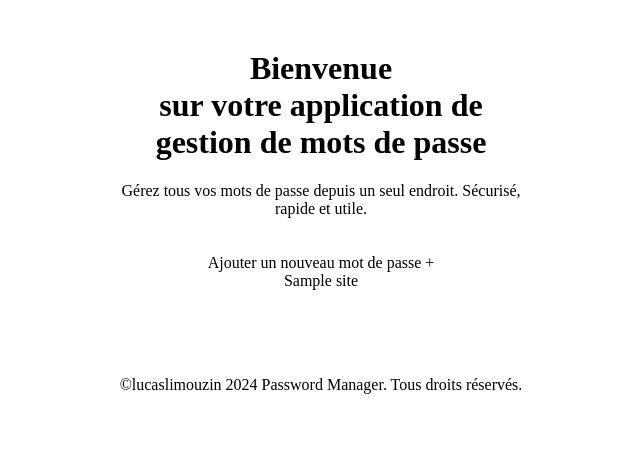
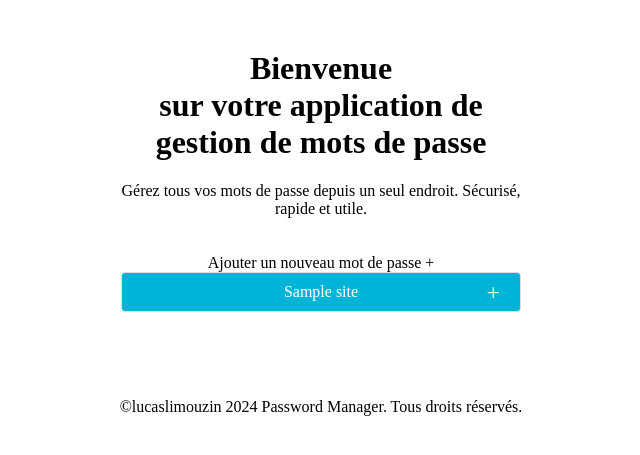
Before and after one commit to lucaslimouzin/b3-c2-django-limouzin, a Django app: template passwordManager/gestionpassword/templates/gestionpassword/home.html in a window 1280 px wide. Shown: the part 29-484 px from the top of the page, without its empty margins (319-959 px from the left). Run offline with Django 3.2, Linux system fonts and the light colour scheme; the template is opened without the code that fills it: most values are stand-ins (such as "Sample title", 1, 10 or a date in 2020).

Commit message:
ajout du design sur l'accordeon

```diff
--- a/passwordManager/gestionpassword/static/gestionpassword/styles.css
+++ b/passwordManager/gestionpassword/static/gestionpassword/styles.css
@@ -59,14 +59,55 @@ a:hover, a:focus {
 }
 
 /* Styles pour les accordéons */
-.accordion {
-
+.accordeon {
+    border: 1px solid #ddd;
+    border-radius: 4px;
+    margin-bottom: 10px;
+    overflow: hidden;
 }
 
-.accordion-header {
+.accordeon-header {
+    background-color: #00b4d8;
+    color: #ffffff;
+    padding: 10px 15px;
+    font-size: 16px;
     cursor: pointer;
+    position: relative;
 }
 
-.accordion-body {
+.accordeon-header::after {
+    content: '+';
+    position: absolute;
+    right: 20px;
+    top: 50%;
+    transform: translateY(-50%);
+    font-size: 24px;
+    color: #ffffff;
+}
+
+.accordeon-header.active::after {
+    content: '-';
+}
+
+.accordeon-body {
     display: none;
+    padding: 10px 15px;
+    background-color: #f0f0f0;
+    font-size: 14px;
+    line-height: 1.6;
 }
+
+/* Styles spécifiques au mode sombre pour les accordéons */
+body.dark-mode .accordeon-header {
+    background-color: #263238;
+    color: #ECECF1;
+}
+
+body.dark-mode .accordeon-header::after {
+    color: #ECECF1;
+}
+
+body.dark-mode .accordeon-body {
+    background-color: #455A64;
+    color: #ECECF1;
+}
--- a/passwordManager/gestionpassword/templates/gestionpassword/base.html
+++ b/passwordManager/gestionpassword/templates/gestionpassword/base.html
@@ -41,6 +41,21 @@
                 document.body.classList.add('dark-mode');
             }
         }
+    </script>
+    <script>
+        document.addEventListener('DOMContentLoaded', function () {
+            document.querySelectorAll('.accordeon-header').forEach(header => {
+                header.addEventListener('click', function() {
+                    this.classList.toggle('active');
+                    var body = this.nextElementSibling;
+                    if (body.style.display === "block") {
+                        body.style.display = "none";
+                    } else {
+                        body.style.display = "block";
+                    }
+                });
+            });
+        });
         </script>
 </body>
 </html>
--- a/passwordManager/gestionpassword/templates/gestionpassword/home.html
+++ b/passwordManager/gestionpassword/templates/gestionpassword/home.html
@@ -10,9 +10,9 @@
     <!-- En dessous mettre la liste des sites avec mot de passe en caché-->
     <!-- Accordéons pour chaque site -->
     {% for site in sites %}
-      <div class="accordion">
-        <div class="accordion-header">{{ site.site_name }}</div>
-        <div class="accordion-body">
+      <div class="accordeon">
+        <div class="accordeon-header">{{ site.site_name }}</div>
+        <div class="accordeon-body">
           <p>URL: {{ site.site_url }}</p>
           <p>Identifiant: {{ site.username }}</p>
           <p>Mot de passe: {{ site.password }}</p>
@@ -21,10 +21,3 @@
     {% endfor %}
   </div>
 {% endblock %}
-<script>
-    document.querySelectorAll('.accordion-header').forEach(header => {
-        header.addEventListener('click', function() {
-            this.nextElementSibling.style.display = this.nextElementSibling.style.display === 'block' ? 'none' : 'block';
-        });
-    });
-</script>
```
